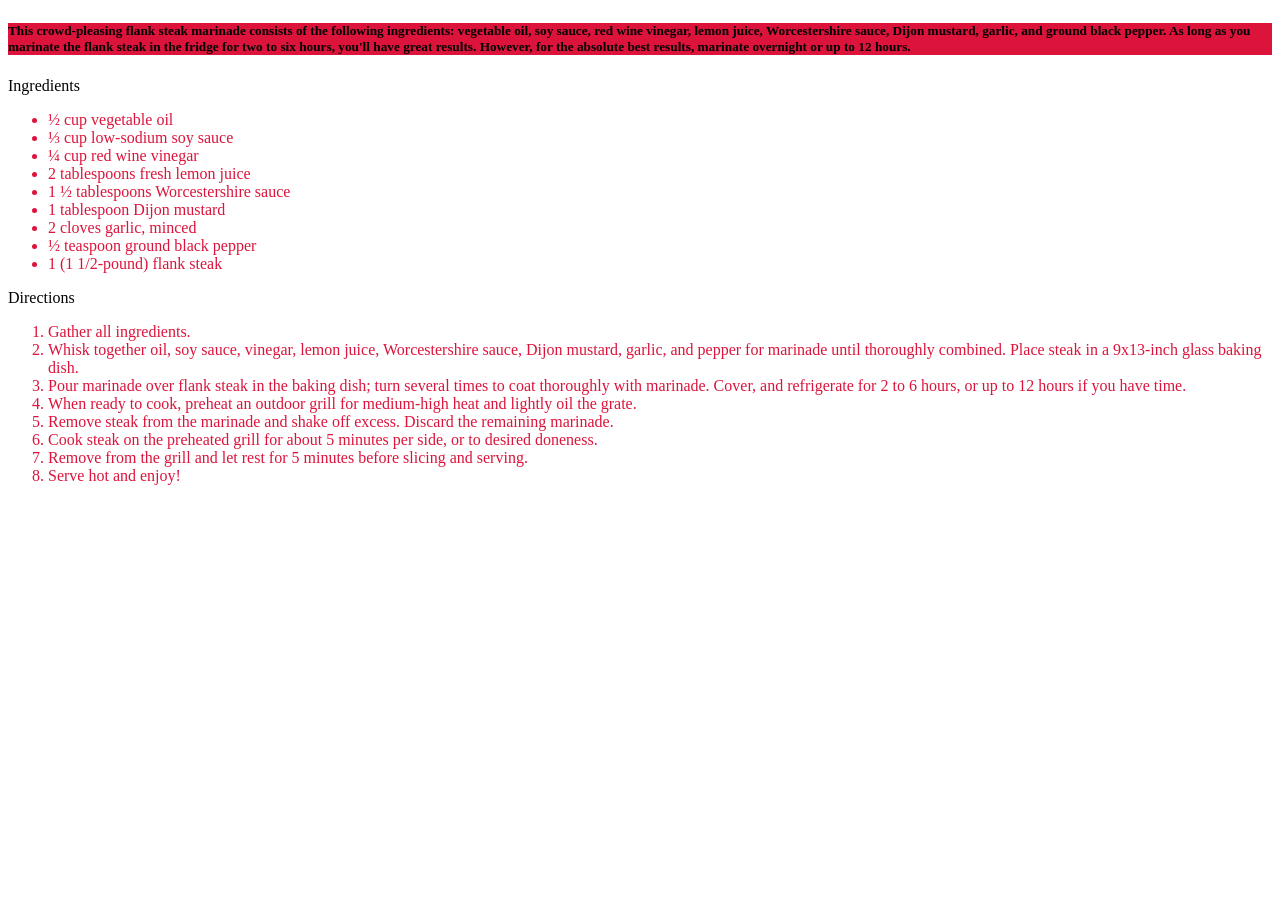
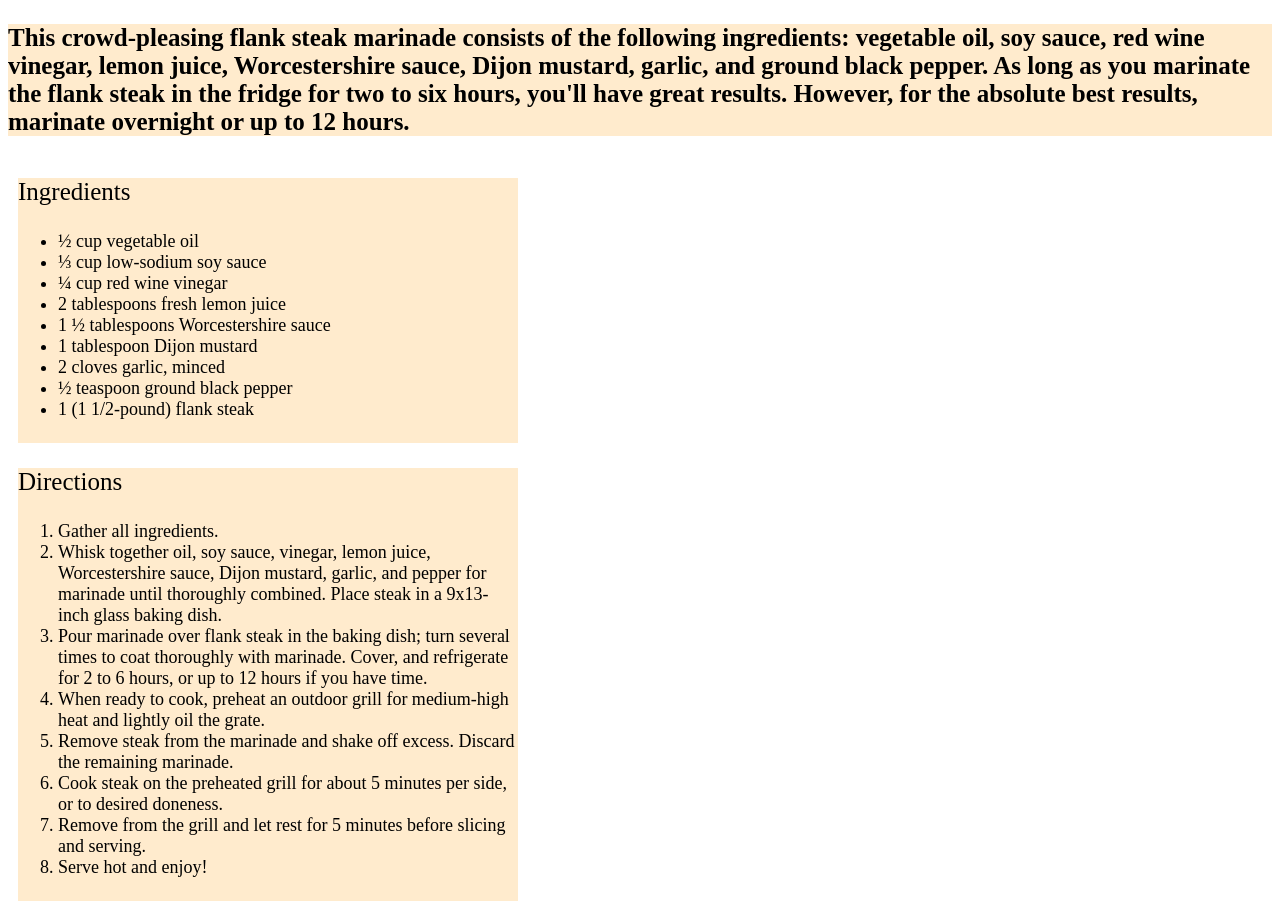
Before and after one commit to RobinHoodexe-ops/odin-recipes, a plain HTML site: page recipes/steak.html in a window 1280 px wide. Shown: the part 583-1494 px from the top of the page. Before the commit the page ends 1084 px from the top, so only its background shows below. Drawn offline with Linux system fonts and the light colour scheme.

Commit message:
imporved CS

```diff
--- a/recipes/steak.html
+++ b/recipes/steak.html
@@ -12,6 +12,7 @@
     <h5 class="header">This crowd-pleasing flank steak marinade consists of the following ingredients: vegetable oil, soy sauce, red wine vinegar, lemon juice, Worcestershire sauce, Dijon mustard, garlic, and ground black pepper.
 
         As long as you marinate the flank steak in the fridge for two to six hours, you'll have great results. However, for the absolute best results, marinate overnight or up to 12 hours.</h5>
+        <div class="Ingredients">
         <p class="para">Ingredients</p>
         <ul class="unordered-L">
             <li>
@@ -40,7 +41,8 @@
             </li>
             <li>1 (1 1/2-pound) flank steak</li>
         </ul>
-
+    </div>
+    <div class="Directions">
         <p class="para">Directions</p>
         <ol class="unordered-L">
             <li>Gather all ingredients.</li>
@@ -52,5 +54,6 @@
             <li>Remove from the grill and let rest for 5 minutes before slicing and serving.</li>
             <li>Serve hot and enjoy!</li>
         </ol>
+    </div>
 </body>
 </html>
--- a/style.css
+++ b/style.css
@@ -1,11 +1,33 @@
 .header{
-    background-color: crimson;
+    background-color: blanchedalmond;
+    font-size: 25px;
 }
 
 .unordered-L{
-    color: crimson;
+    color: black;
+    font-size: 18px;
 }
 
 .list-I{
-    color: crimson;
+    color: black;
+    font-size: 20px;
 }
+
+.Ingredients{
+    background-color: blanchedalmond;
+    padding-bottom: 5px;
+    margin: 10px;
+    width: 500px;
+
+}
+
+.Directions{
+    background-color: blanchedalmond;
+    padding-bottom: 5px;
+    margin: 10px;
+    width: 500px;
+}
+
+.para{
+    font-size: 25px;
+}
```
Also changed, not shown: recipes/broccoli-alfredo.html (+4 -0 lines), recipes/sausage.html (+4 -0 lines).
